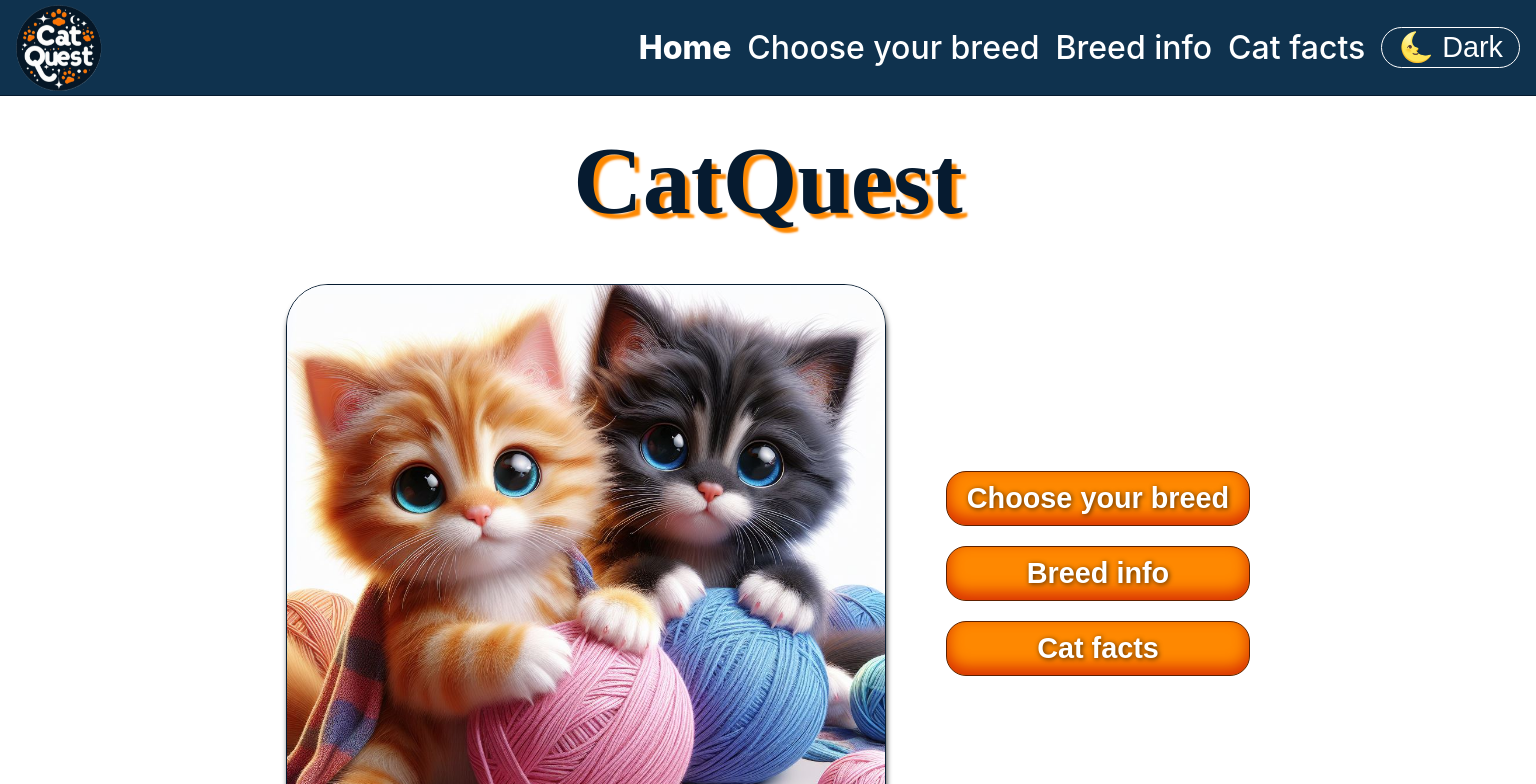
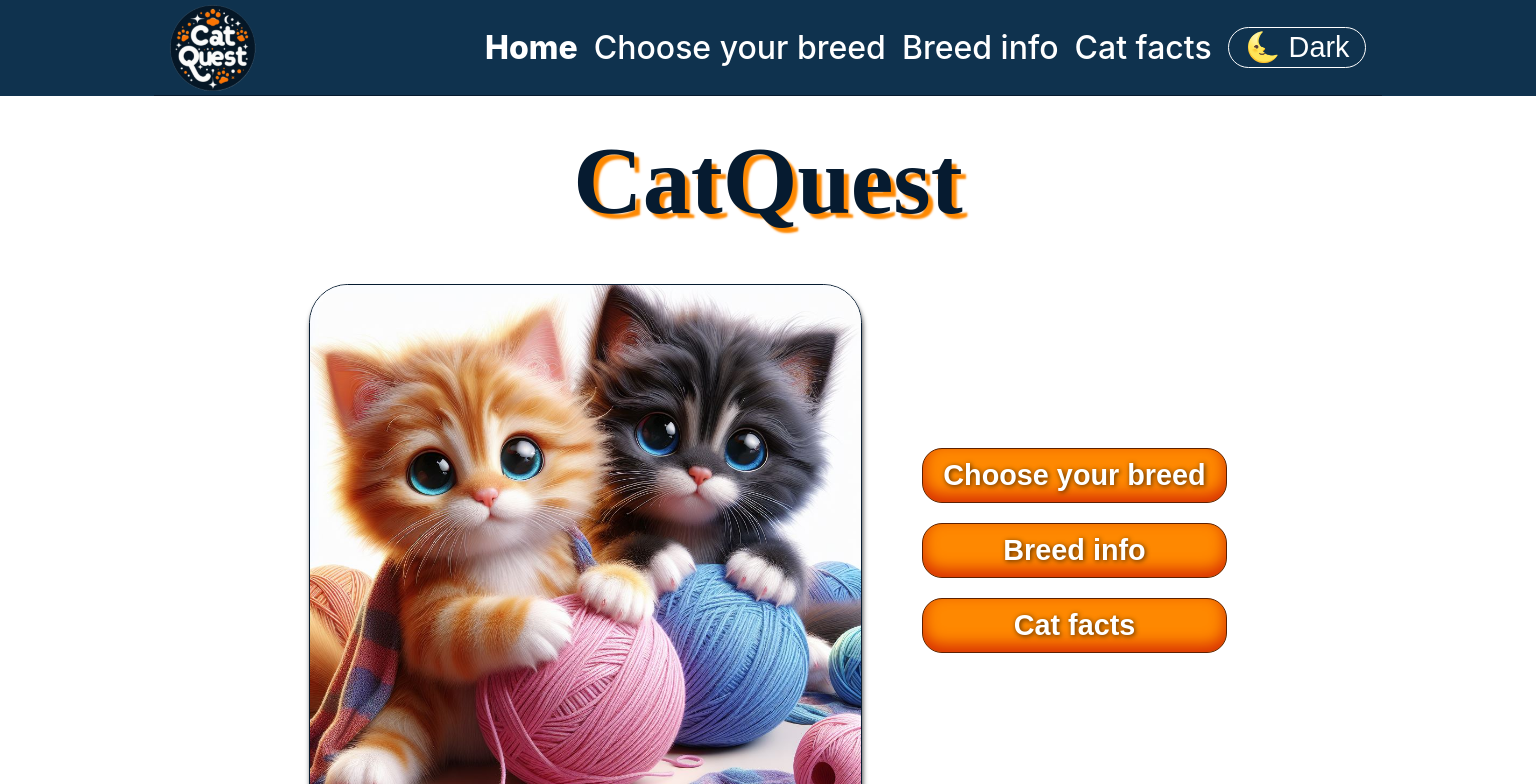
Before and after one commit to KateKlu/CatQuest, a React (Vite) app: page / in a window 1536 px wide. Shown: the top 784 px of the page. Built offline with nearby package versions, Linux system fonts and the light colour scheme; a web font is replaced by a local one.

Commit message:
add readme, fix header css

```diff
--- a/src/components/breed-page/PhotoSlider.tsx
+++ b/src/components/breed-page/PhotoSlider.tsx
@@ -1,4 +1,3 @@
-
 import FetchData from '../../utils/fetch';
 import { PhotoSliderContent } from './PhotoSliderContent';
 
--- a/src/components/header/Header.tsx
+++ b/src/components/header/Header.tsx
@@ -5,12 +5,14 @@ import { BurgerMenu } from './BurgerMenu';
 
 function Header() {
    return (
+      <div className="navbar-container">
          <nav className="navbar">
             <Link to="/" className="logo-link">
                <img src={logo} alt="App logo" className="logo" />
             </Link>
             <BurgerMenu />
          </nav>
+      </div>
    );
 }
 
--- a/src/components/header/header.css
+++ b/src/components/header/header.css
@@ -3,9 +3,15 @@
    --navbar-paddingTB: 0.3rem;
 }
 
+.navbar-container {
+   background-color: var(--blue);
+   display: flex;
+   justify-content: center;
+}
+
 .navbar {
+   width: 100%;
    height: var(--navbar-height);
-   background-color: var(--blue);
    display: flex;
    justify-content: space-between;
    padding: var(--navbar-paddingTB) 1rem;
@@ -118,3 +124,10 @@
       font-size: 1.8rem;
    }
 }
+
+/* XX-Large devices (larger desktops, 1400px and up) */
+@media (min-width: 1400px) {
+   .navbar {
+      width: 80%;
+   }
+}
--- a/src/styles/index.css
+++ b/src/styles/index.css
@@ -145,4 +145,7 @@ img {
 
 /* XX-Large devices (larger desktops, 1400px and up) */
 @media (min-width: 1400px) {
+   .container {
+      width: 60%;
+   }
 }
```
Also changed, not shown: 2 other files (tests, documents, lock files or other folders). Lines whose indentation alone changed are shown as unchanged.
